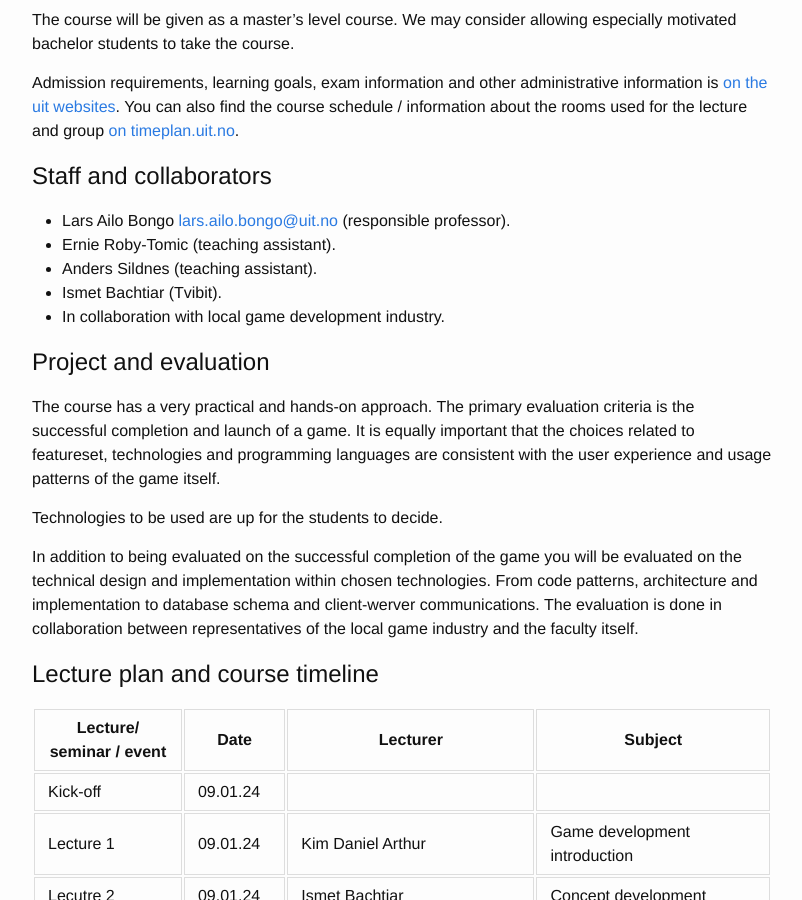
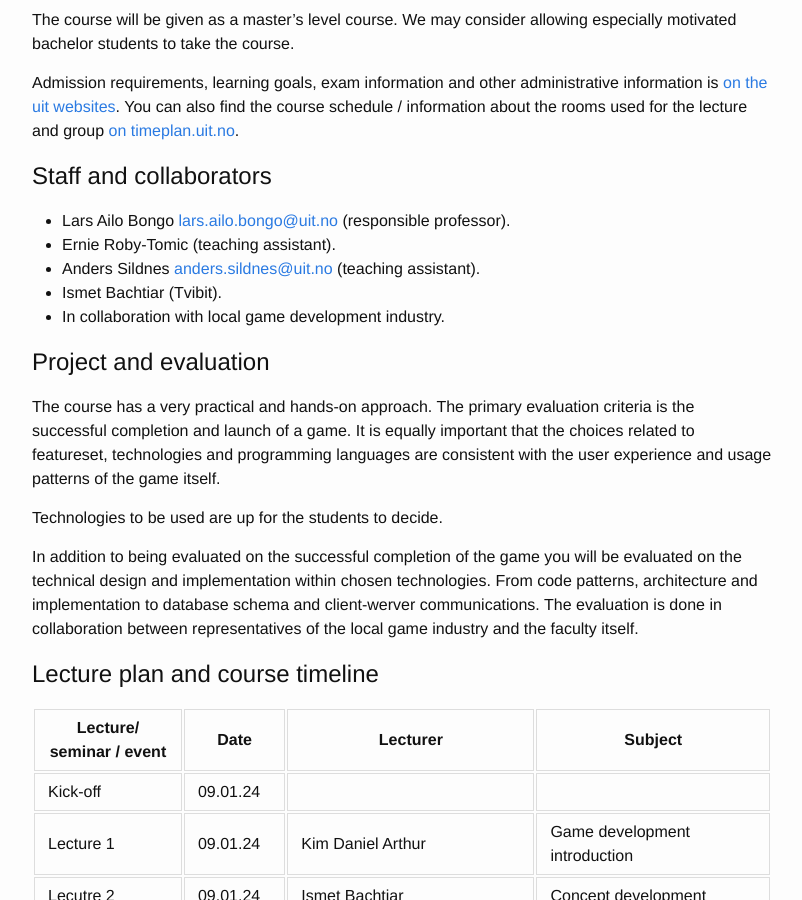
Before and after one commit to uit-gamelab-s24/uit-gamelab-s24.github.io, a Jekyll site: the page built from index.md, in a window 1280 px wide and 900 px high, scrolled down 789 px. Shown: the whole window, without its empty margins (238-1040 px from the left). Built offline with Jekyll 4.4.1, drawn with Linux system fonts in a browser that asks for light colours; our own code applies the rules of GitHub Pages for plain Markdown files; part of the change alters nothing that is shown.

Commit message:
Add email

```diff
--- a/index.md
+++ b/index.md
@@ -28,7 +28,7 @@ Admission requirements, learning goals, exam information and other administrativ
 ## Staff and collaborators
 * Lars Ailo Bongo <lars.ailo.bongo@uit.no> (responsible professor).
 * Ernie Roby-Tomic (teaching assistant).
-* Anders Sildnes (teaching assistant).
+* Anders Sildnes <anders.sildnes@uit.no> (teaching assistant).
 * Ismet Bachtiar (Tvibit).
 * In collaboration with local game development industry.
 
```
